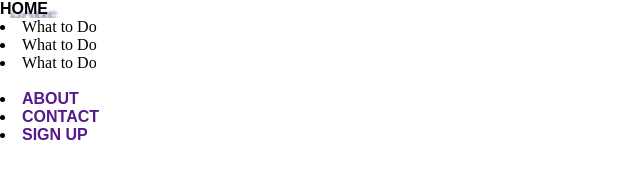
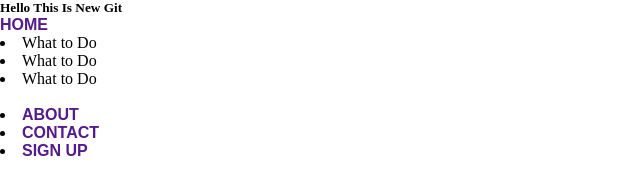
Before and after one commit to jerryola1/early, a plain HTML site: page day13.html in a window 1280 px wide. Shown: the whole page, without its empty margins (0-640 px from the left). Drawn offline with Linux system fonts and the light colour scheme.

Commit message:
Day13.html added Hello

```diff
--- a/day13.html
+++ b/day13.html
@@ -9,7 +9,7 @@
 </head>
 <body>
     <!-- Navbar Section-->
-    <h5 class="m-5"></h5>
+    <h5 class="m-5 f-10">Hello This Is New Git</h5>
     <section>
         <nav class="navbar">
             <div class="brand">
```
